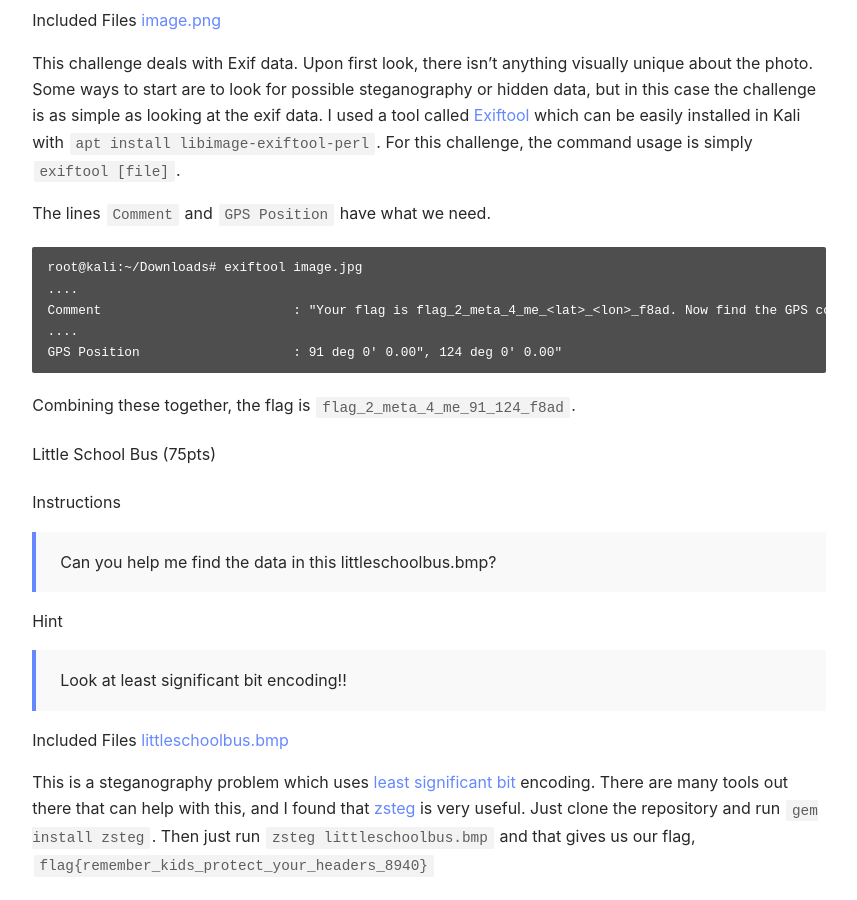
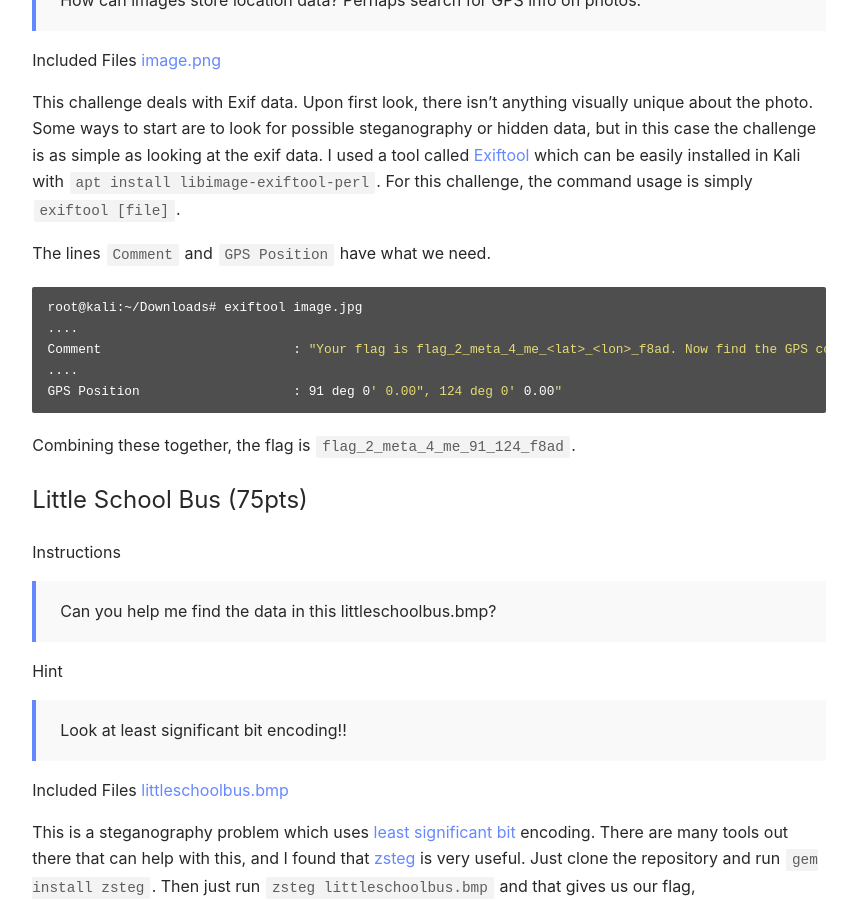
Before and after one commit to andyjsmith/andyjsmith.github.io, a Jekyll site: the page built from _posts/2018-01-27-PicoCTF-2017-Writeups.md, in a window 1280 px wide and 900 px high, scrolled down 1977 px. Shown: the whole window, without its empty margins (211-1068 px from the left). Built offline with Jekyll 4.4.1, drawn with Linux system fonts in a browser that asks for light colours; our own code applies the rules of GitHub Pages for plain Markdown files.

Commit message:
Update old blog post formatting

````diff
--- a/_posts/2018-01-27-PicoCTF-2017-Writeups.md
+++ b/_posts/2018-01-27-PicoCTF-2017-Writeups.md
@@ -5,8 +5,8 @@ date: 2018-01-27 06:51:53
 tags:
 ---
 
-## Forensics
-#### Digital Camoflage (50pts)
+# Forensics
+## Digital Camoflage (50pts)
 Instructions
 > We need to gain access to some routers. Let's try and see if we can find the password in the captured network data: data.pcap.
 
@@ -20,7 +20,7 @@ Included Files
 This challenge requires a packet analysis tool such as Wireshark. Opening data.pcap in Wireshark reveals multiple GET and POST requests. The instructions specify that we need to find a password. By applying a filter of `http.request.method == POST` we end up with one request. By expanding the "HTML Form URL Encoded" subtree of this request, we find a userid and password. This may seem like the solution to the challenge, but `cHJ2cUJaTnFZdw==` is not the final flag. The hint claims this data is encrypted, but it is actually base64 encoded, noticing the `==` padding at the end. Decoding this password with `echo cHJ2cUJaTnFZdw== | base64 -d` reveals the flag, `prvqBZNqYw`.
 
 
-#### Special Agent User (50pts)
+## Special Agent User (50pts)
 Instructions
 > We can get into the Administrator's computer with a browser exploit. But first, we need to figure out what browser they're using. Perhaps this information is located in a network packet capture we took: data.pcap. Enter the browser and version as "BrowserName BrowserVersion". NOTE: We're just looking for up to 3 levels of subversions for the browser version (ie. Version 1.2.3 for Version 1.2.3.4) and ignore any 0th subversions (ie. 1.2 for 1.2.0)
 
@@ -33,7 +33,7 @@ Included Files
 This challenge requires a packet analysis tool such as Wireshark. Opening data.pcap in Wireshark reveals multiple request types such as UDP, TCP, HTTP, ICMP and ARP. We just want to focus on HTTP since we are looking for the user agent. Applying the filter `http.request.method == GET` narrows down our search to 7 packets. The user agent will be inside the HTTP subtree. Going through each request reveals two different browsers, one of which is Wget, which can be ignored. The other is `Mozilla/5.0 (Windows NT 6.1; WOW64) AppleWebKit/537.36 (KHTML, like Gecko) Chrome/36.0.1985.67 Safari/537.36`. User agents have a long history and are a mess, so you can either guess which part of the string to use, or use a website to parse the string. In this case, the browser is almost certainly Google Chrome, but using a site like [UserAgentString.com](http://www.useragentstring.com/) confirms this. The answer format is specified in the instructions, so the flag is `Chrome 36.0.1985`
 
 
-#### Meta Find Me (70pts)
+## Meta Find Me (70pts)
 Instructions
 > Find the location of the flag in the image: image.jpg. Note: Latitude and longitude values are in degrees with no degree symbols,/direction letters, minutes, seconds, or periods. They should only be digits. The flag is not just a set of coordinates - if you think that, keep looking!
 
@@ -46,17 +46,17 @@ Included Files
 This challenge deals with Exif data. Upon first look, there isn't anything visually unique about the photo. Some ways to start are to look for possible steganography or hidden data, but in this case the challenge is as simple as looking at the exif data. I used a tool called [Exiftool](https://www.sno.phy.queensu.ca/~phil/exiftool/) which can be easily installed in Kali with `apt install libimage-exiftool-perl`. For this challenge, the command usage is simply `exiftool [file]`.
 
 The lines `Comment` and `GPS Position` have what we need.
-```
+{% highlight bash %}
 root@kali:~/Downloads# exiftool image.jpg
 ....
 Comment                         : "Your flag is flag_2_meta_4_me_<lat>_<lon>_f8ad. Now find the GPS coordinates of this image! (Degrees only please)"
 ....
 GPS Position                    : 91 deg 0' 0.00", 124 deg 0' 0.00"
-```
+{% endhighlight bash %}
 Combining these together, the flag is `flag_2_meta_4_me_91_124_f8ad`.
 
 
-#### Little School Bus (75pts)
+## Little School Bus (75pts)
 Instructions
 > Can you help me find the data in this littleschoolbus.bmp?
 
@@ -69,7 +69,7 @@ Included Files
 This is a steganography problem which uses [least significant bit](https://en.wikipedia.org/wiki/Least_significant_bit) encoding. There are many tools out there that can help with this, and I found that [zsteg](https://github.com/zed-0xff/zsteg) is very useful. Just clone the repository and run `gem install zsteg`. Then just run `zsteg littleschoolbus.bmp` and that gives us our flag, `flag{remember_kids_protect_your_headers_8940}`
 
 
-#### Connect The Wigle (140pts)
+## Connect The Wigle (140pts)
 Instructions
 > Identify the data contained within wigle and determine how to visualize it.
 
````
Also changed, not shown: _posts/2018-07-04-Useful-Security-Tools.md (+3 -3 lines).
